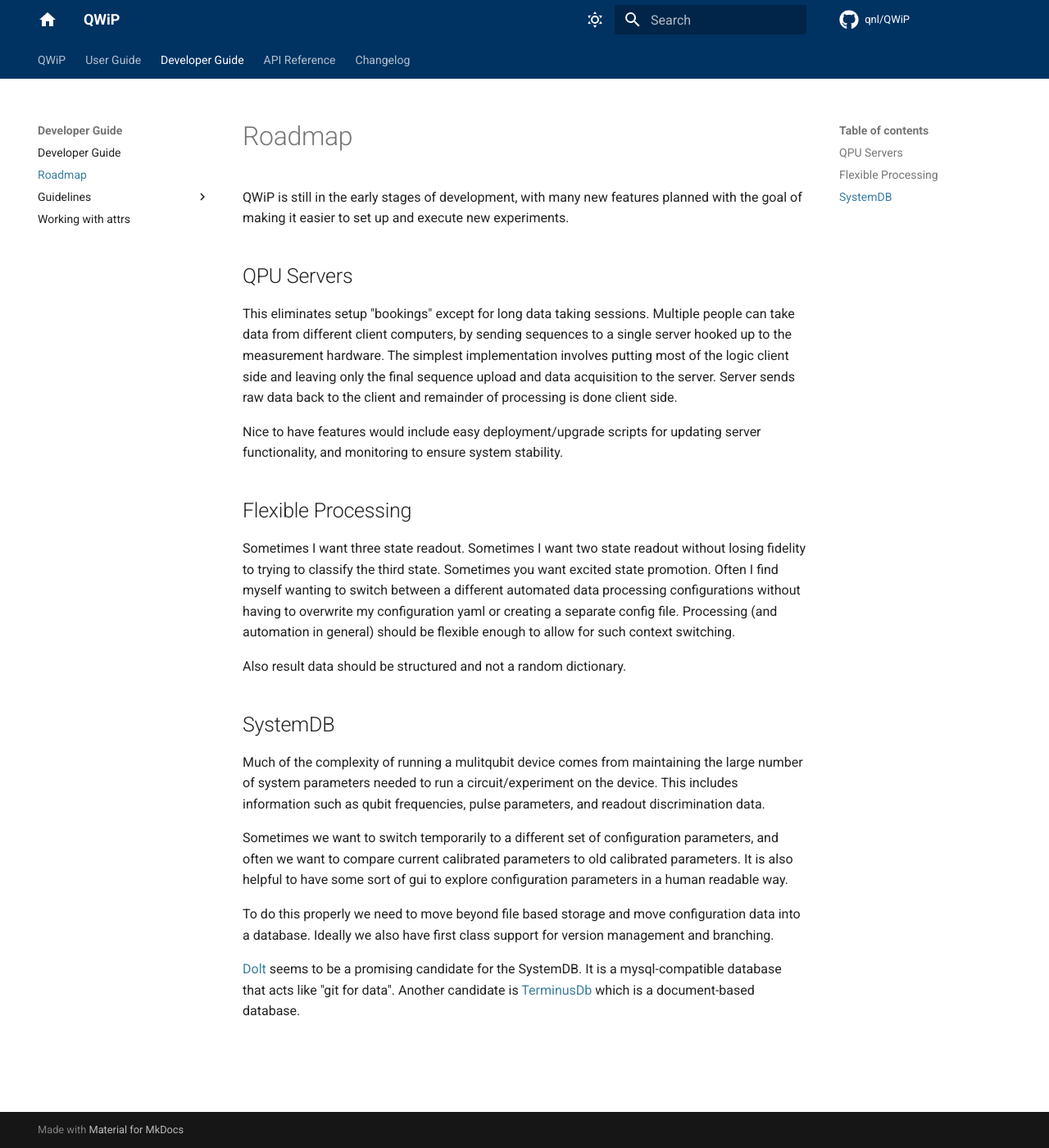
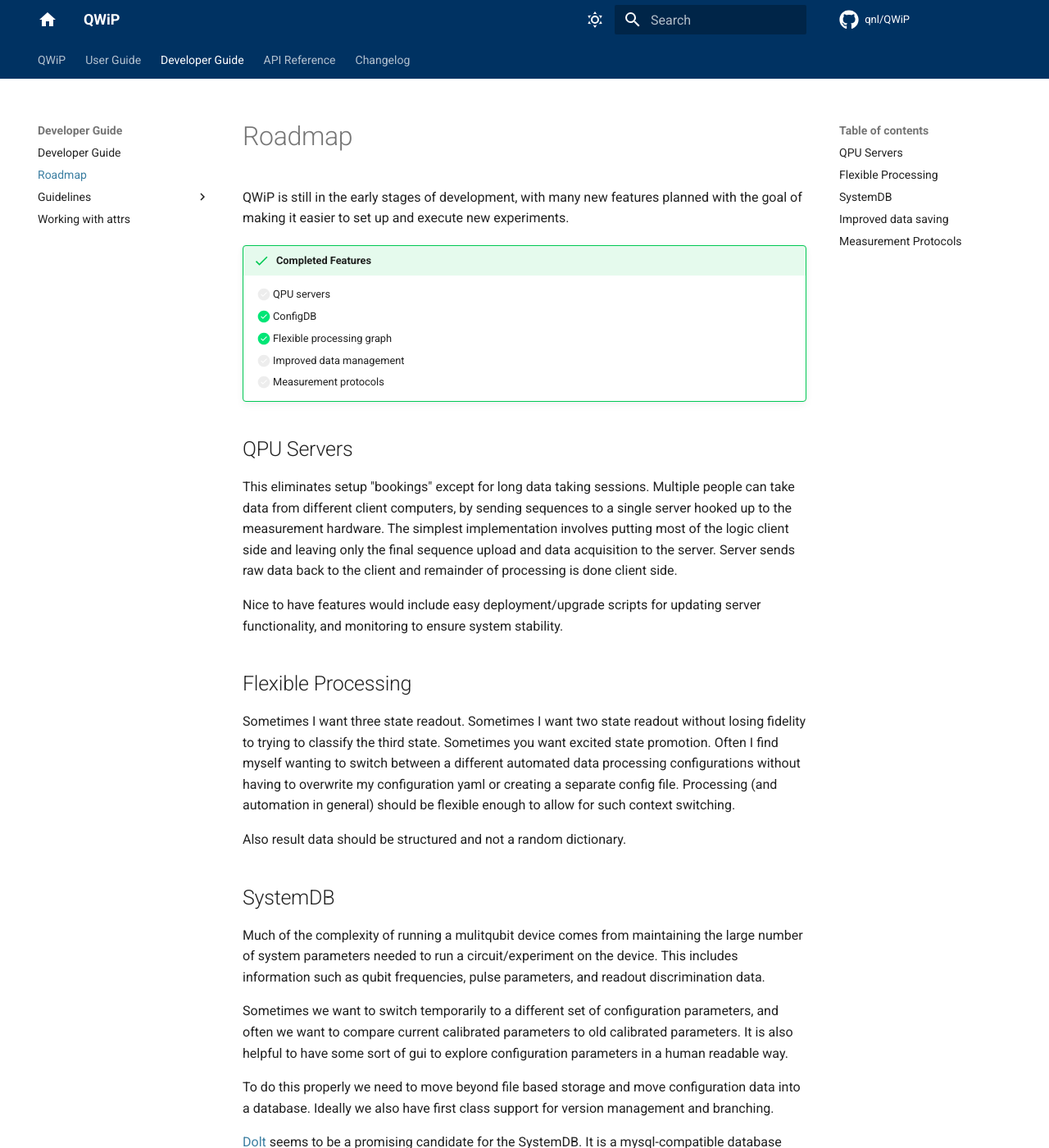
Before and after one commit to qnl/qwip, an MkDocs documentation site: the page built from docs/pages/developer-guide/roadmap.md, in a window 1280 px wide and 1400 px high. Shown: the whole window at 82% size. Built offline with MkDocs 1.6.1 and Material for MkDocs 9.7.7, drawn with Linux system fonts in a browser that asks for light colours; some web fonts are replaced; comment, search, counter and statistics services are not loaded; some of the changed text lies outside the part shown.

Commit message:
Updated roadmap

```diff
--- a/docs/mkdocs.yml
+++ b/docs/mkdocs.yml
@@ -14,6 +14,8 @@ markdown_extensions:
   - pymdownx.superfences
   - pymdownx.tabbed
   - pymdownx.tilde
+  - pymdownx.tasklist:
+      custom_checkbox: true
   - toc:
       permalink: true
 theme:
--- a/docs/pages/developer-guide/roadmap.md
+++ b/docs/pages/developer-guide/roadmap.md
@@ -1,6 +1,13 @@
 # Roadmap
 
 QWiP is still in the early stages of development, with many new features planned with the goal of making it easier to set up and execute new experiments.
+
+!!! success "Completed Features"
+    - [ ] QPU servers
+    - [x] ConfigDB
+    - [x] Flexible processing graph
+    - [ ] Improved data management
+    - [ ] Measurement protocols
 
 ## QPU Servers
 
@@ -23,3 +30,7 @@ Sometimes we want to switch temporarily to a different set of configuration para
 To do this properly we need to move beyond file based storage and move configuration data into a database. Ideally we also have first class support for version management and branching.
 
 [Dolt](https://docs.dolthub.com/introduction/use-cases/config) seems to be a promising candidate for the SystemDB. It is a mysql-compatible database that acts like "git for data". Another candidate is [TerminusDb](https://terminusdb.com/docs/get-started/index) which is a document-based database.
+
+## Improved data saving
+
+## Measurement Protocols
```
